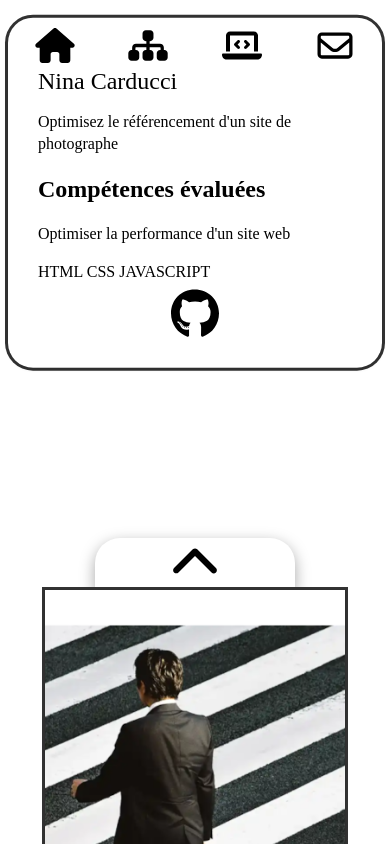
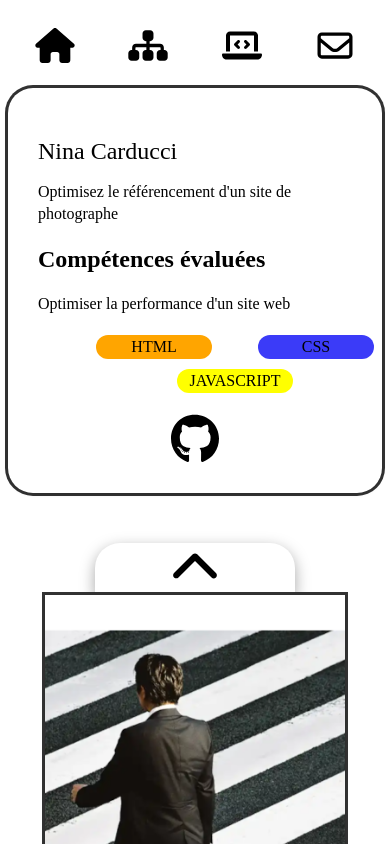
Before and after one commit to Squaad6z/portefolio, a Next.js app: page /realisations in a window 390 px wide. Shown: the top 844 px of the page. Built offline with nearby package versions, Linux system fonts and the light colour scheme.

Commit message:
Suppression modale projet + ajout filtre language

```diff
--- a/app/components/Carousel/index.css
+++ b/app/components/Carousel/index.css
@@ -76,21 +76,18 @@ img {
     display: block; /* Affiché lorsque la classe "active" est appliquée */
 }
 
-.modal {
-    opacity: 0;
+/* .modal {
     transform: translateY(-100%);
     transition: opacity 0.2s, transform 1s;
+} */
+
+.modal{
+    transform: translateY(0);
+    border-radius: 25px;
+    box-shadow: rgba(0, 0, 0, 0.16) 0px 1px 4px, rgb(51, 51, 51) 0px 0px 0px 3px;
     width: 100%;
     padding: 30px;
     position: absolute;
-    /* background: #0f4479; */
-    border-radius: 25px;
-    box-shadow: rgba(0, 0, 0, 0.16) 0px 1px 4px, rgb(51, 51, 51) 0px 0px 0px 3px;
-}
-.modal.active {
-    opacity: 1;
-    transform: translateY(0);
-
 }
 .close_modal {
     padding: 8px 10px;
@@ -115,6 +112,43 @@ img {
     margin-bottom: 5px;
     color: black;
     margin-left: 0;
+}
+
+.tags{
+    display: flex;
+    justify-content: center;
+    width: 100%;
+    justify-content: space-around;
+    flex-wrap: wrap;
+    gap: 10px;
+    list-style: none;
+    margin: 20px 0px;
+}
+/*TAG*/
+.tag{
+    border-radius: 15px;
+    width: 110px;
+    padding: 3px;
+    display: flex;
+    justify-content: center;
+}
+.tag_html{
+    background-color: orange;
+}
+.tag_css{
+    background-color: rgb(59, 59, 248);
+}
+.tag_javascript{
+    background-color: yellow;
+}
+.tag_redux{
+    background-color: blueviolet;
+}
+.tag_react{
+    background-color: rgb(95, 164, 255);
+}
+.tag_next{
+    background-color: aliceblue;
 }
 
 .github{
@@ -142,7 +176,7 @@ img {
     }
 
     .modal_container{
-        right: 170px;
+        right: 100px;
     }
 }
 
@@ -173,7 +207,7 @@ img {
     .carousel{
         margin:30px 0px ;
         width: 100%;
-        margin-top: 100px;
+        margin-top: 170px;
     }
 
     .carousel_image{
@@ -197,8 +231,8 @@ img {
 
     .modal_container{
         position: initial;
-        width: 80%;
-        margin-bottom: 80px;
+        width: 90%;
+        margin-bottom: 160px;
         height: 55px;
     }
 
@@ -206,7 +240,6 @@ img {
         display: block;
         padding: 20px;
         opacity: 1;
-        top: 175px;
         position: relative;
     }
 
@@ -237,13 +270,12 @@ img {
         width: 100%;
         position: initial;
         justify-content: center;
-        margin-bottom: 100px;
+        margin-bottom: 50px;
     }
 
     .modal{
         display: block;
         position: relative;
-        top: 280px;
         width: 90%;
         opacity: 1;
     }
--- a/app/components/Carousel/index.js
+++ b/app/components/Carousel/index.js
@@ -4,6 +4,7 @@ import "./index.css"
 const images= [
     '/images/NinaCarducci.webp',
     '/images/PrintIt.webp',
+    './images/ohmyfood.webp'
 ]
 
 const infoProjet = [
@@ -11,7 +12,7 @@ const infoProjet = [
         name : "Nina Carducci",
         subtitle : "Optimisez le référencement d'un site de photographe",
         competence : "Optimiser la performance d'un site web",
-        tags : "HTML CSS JAVASCRIPT",
+        tags : ["HTML", "CSS", "JAVASCRIPT"],
         github : "https://github.com/Squaad6z/ninacarducci",
 
     },
@@ -19,10 +20,16 @@ const infoProjet = [
         name : "Print It",
         subtitle : "Premiers pas sur le langage JavaScript",
         competence : "Programmer en utilisant les fondamentaux de JavaScript",
-        tags : "HTML CSS JAVASCRIPT ",
+        tags : ["HTML", "CSS", "JAVASCRIPT"],
         github :"https://github.com/Squaad6z/Print-it",
+    },
+    {
+        name : "Ohmyfood",
+        subtitle : "Améliorez l'interface d'un site mobile avec des animations CSS",
+        competence : "Intégrer une maquette en mobile-first & Mettre en œuvre des animations CSS",
+        tags : ["HTML", "CSS"],
+        github :"https://github.com/Squaad6z/Ohmyfood",
     }
-
 ]
 const Carousel = () => {
     const [carouselIndex, setCarouselIndex] = useState(0);
@@ -37,27 +44,31 @@ const prevSlide = () => {
     setCarouselIndex((carouselIndex - 1 +images.length) % images.length);
 }
 
-const toggleModal = () => {
-    setModalActive(!modalActive);
-}
+// const toggleModal = () => {
+//     setModalActive(!modalActive);
+// }
 
 const openGithub = () => {
     const githubLink = infoProjet[carouselIndex].github;
     window.open(githubLink, '_blank');
 }
 
-const modalClass = modalActive ? "modal active" : "modal";
+// const modalClass = modalActive ? "modal active" : "modal";
 
 return (
     <section className="carousel">
         <div className="modal_container">
-        <div className={modalClass}>
-            <button className="close_modal modal_trigger" onClick={toggleModal}>X</button>
+        <div className="modal">
+            {/* <button className="close_modal modal_trigger" onClick={toggleModal}>X</button> */}
             <h1>{infoProjet[carouselIndex].name}</h1>
             <p>{infoProjet[carouselIndex].subtitle}</p>
             <h2>Compétences évaluées</h2>
             <p>{infoProjet[carouselIndex].competence}</p>
-            <p>{infoProjet[carouselIndex].tags}</p>
+            <ul className="tags">
+            {infoProjet[carouselIndex].tags.map((tag, index) => (
+              <li key={index} className={`tag tag_${tag.toLowerCase()}`}>{tag}</li>
+            ))}
+          </ul>
             <button type="submit" className='github' onClick={openGithub}><img src="./images/github.svg"></img></button>
         </div>
         </div>
@@ -66,7 +77,7 @@ return (
         </button>
         <div className="slide">
             <img className="carousel_image"src={images[carouselIndex]}></img>
-            <button onClick={toggleModal} className="modal_info modal_trigger">i</button>
+            {/* <button onClick={toggleModal} className="modal_info modal_trigger">i</button> */}
         </div>
         <button onClick={nextSlide} className="nextButton">
             <img src="/images/chevron-down-solid.svg"></img>
--- a/app/components/Form/index.js
+++ b/app/components/Form/index.js
@@ -4,7 +4,7 @@ import './index.css'
 const Form = () => {
   return (
     <main className='contact'>
-    <div className='form'>
+    <form className='form'>
     <section className='form_container'>
         <h1>Me contacter</h1>
         <div className='firstname'>
@@ -29,7 +29,7 @@ const Form = () => {
         </div>
         <button className='submit' type='submit'>Envoyer</button>
     </section>
-    </div>
+    </form>
     </main>
 
   )
--- /dev/null
+++ b/app/components/Nodemailer/index.js
@@ -0,0 +1 @@
+NODEMAILER_PW = "jrmr pinj oadv hfhu"
```
Also changed, not shown: app/components/HardSkills/index.css (+5 -9 lines).
